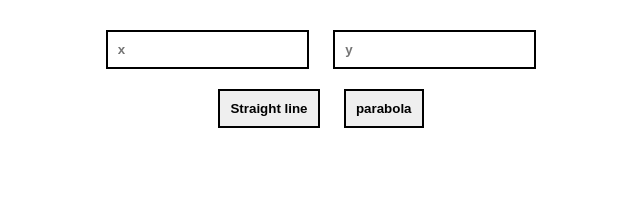
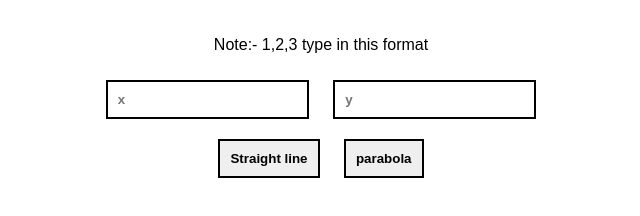
Before and after one commit to kiraningale2001/Curve_fitting_solver, a plain HTML site: page index.html in a window 1280 px wide. Shown: the whole page, without its empty margins (319-959 px from the left). Drawn offline with Linux system fonts and the light colour scheme.

Commit message:
Update index.html

```diff
--- a/index.html
+++ b/index.html
@@ -12,6 +12,7 @@
 </head>
 <body>
     <div class="que">
+        <p>Note:- 1,2,3 type in this format</p>
         <input placeholder="x" id="x" type="text" required>
         <input placeholder="y" id="y" type="text" required><br>
         <input onclick="Straightline()" value="Straight line" type="submit">
```
